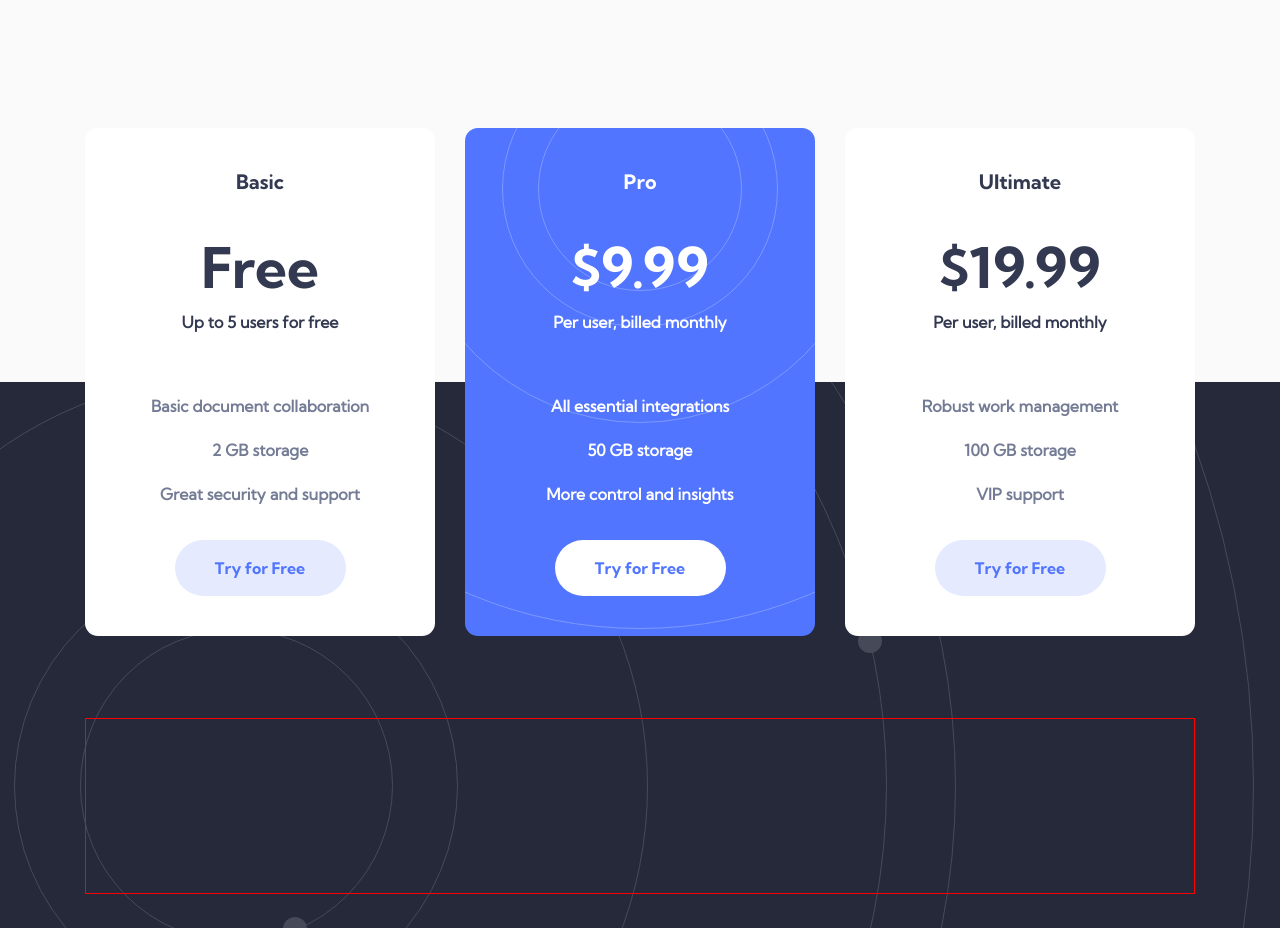
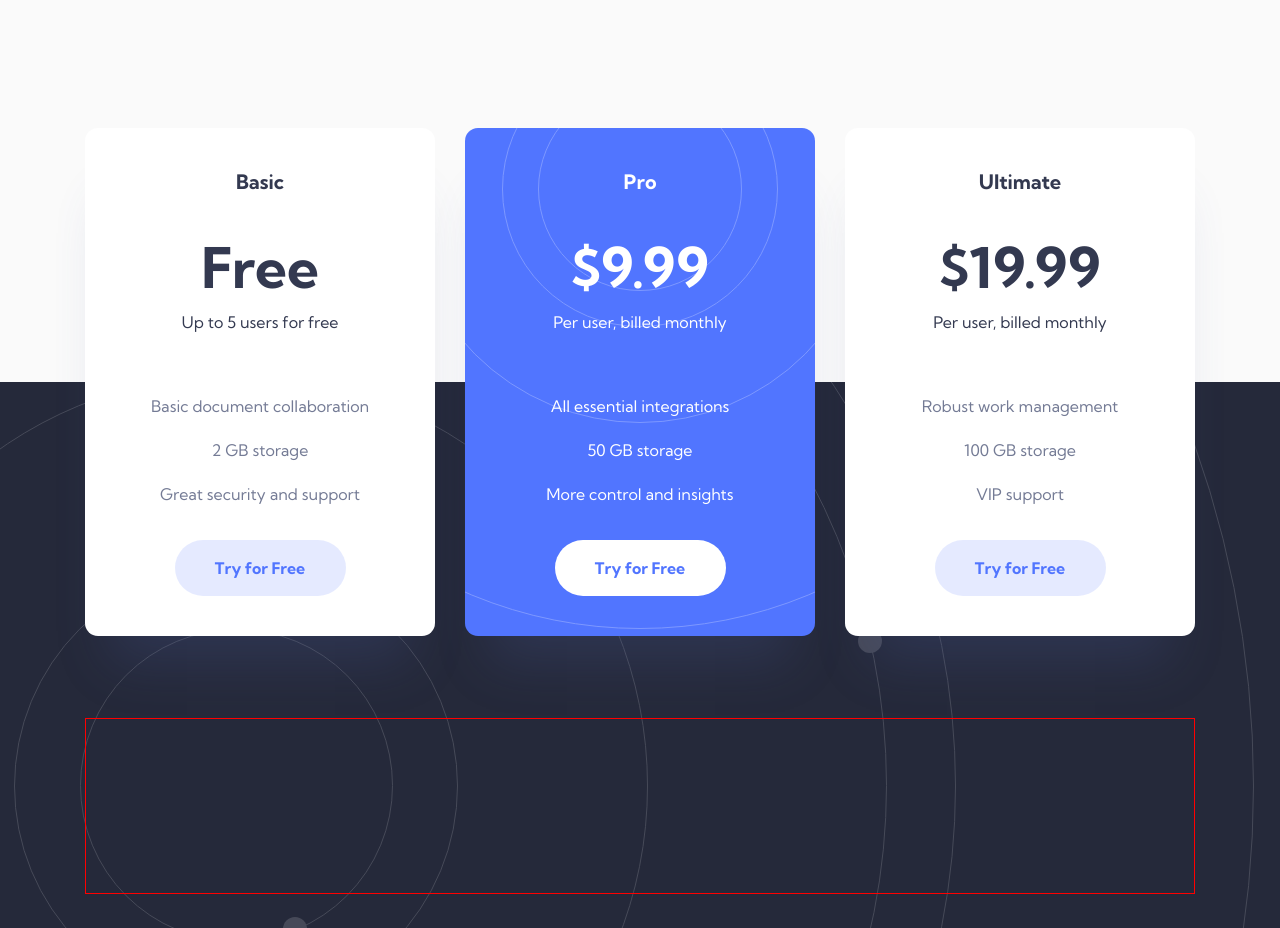
Before and after one commit to danielopq/officelite, a React (Vite) app: page / in a window 1280 px wide. Shown: the part 800-1728 px from the top of the page. Built offline with nearby package versions, Linux system fonts and the light colour scheme.

Commit message:
plans.css - planFrame shadow added

```diff
--- a/src/assets/css/footer/plans.css
+++ b/src/assets/css/footer/plans.css
@@ -20,10 +20,6 @@
     color: var(--light-grey);
 }
 
-
-
-
-
 #proPlan{
     background: var(--dark-purple) url('../../img/home/bg-pattern-pricing.svg') 50% -379px/880px no-repeat;
     color: white;
@@ -42,6 +38,7 @@
     align-items: center;
     justify-content: flex-start;
     padding-top: 40px;
+    box-shadow: 0px 50px 50px -25px rgba(75,92,154,0.24);
 }
 
 .planName{
@@ -57,12 +54,12 @@
 
 .userLimit{
     height: 28px;
-    font: 700 16px/28px 'KumbhSans-Regular';
+    font: 400 16px/28px 'KumbhSans-Regular';
     margin: 8px 0px 56px 0px;
 }
 
 .planFeature{
     height: 28px;
-    font: 700 16px/28px 'KumbhSans-Regular';
+    font: 400 16px/28px 'KumbhSans-Regular';
     margin-bottom: 16px;
 }
```
